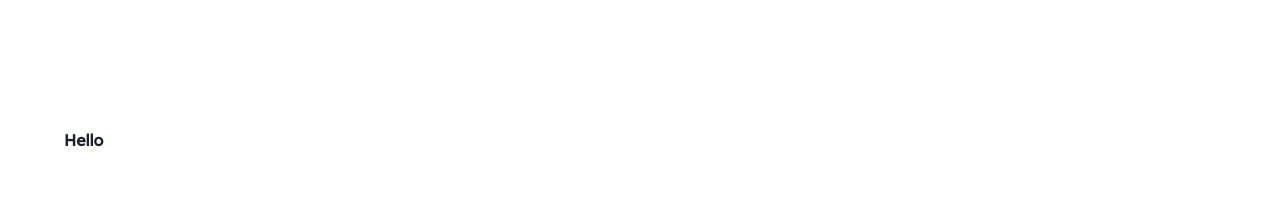
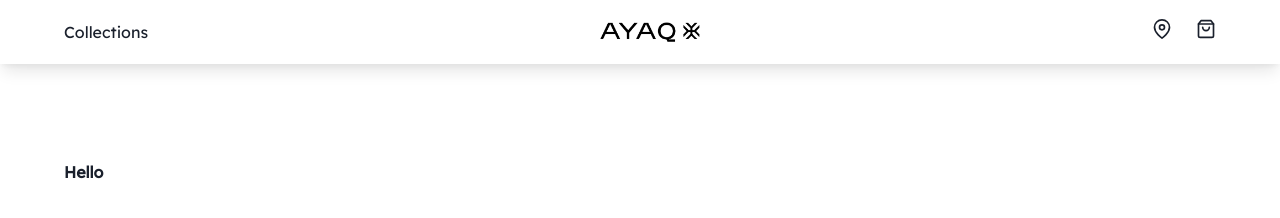
Before and after one commit to romchambe/headless-ayaq, a Gatsby site: page / in a window 1280 px wide. Built offline with nearby package versions, Linux system fonts and the light colour scheme; Gatsby itself is replaced by a stand-in of ours.

Commit message:
add sticky navbar

```diff
--- a/gatsby-browser.tsx
+++ b/gatsby-browser.tsx
@@ -2,12 +2,20 @@ import "@fontsource/readex-pro"
 import * as React from "react"
 import { ChakraProvider, Flex } from "@chakra-ui/react"
 import theme from "./src/@chakra-ui/gatsby-plugin/theme"
+import Nav from "./src/layouts/Nav"
 
 export const wrapPageElement = ({ element }) => {
   return (
     <ChakraProvider theme={theme}>
-      <Flex mt={16} px={{ base: 8, sm: 12, md: 16 }}>
-        {element}
+      <Flex direction="column">
+        <Nav />
+        <Flex
+          px={{ base: 8, sm: 12, md: 16 }}
+          mt={8}
+          mb={16}
+        >
+          {element}
+        </Flex>
       </Flex>
     </ChakraProvider>
   )
--- a/package.json
+++ b/package.json
@@ -21,6 +21,7 @@
     "@emotion/react": "^11.9.0",
     "@emotion/styled": "^11.8.1",
     "@fontsource/readex-pro": "^4.5.6",
+    "@react-icons/all-files": "^4.1.0",
     "dotenv": "^16.0.0",
     "framer-motion": "^6.3.0",
     "gatsby": "^4.12.1",
--- a/src/@chakra-ui/gatsby-plugin/theme.ts
+++ b/src/@chakra-ui/gatsby-plugin/theme.ts
@@ -12,6 +12,9 @@ const theme: DeepPartial<Theme>  = {
   fonts: {
     heading: 'Readex Pro, sans-serif',
     body: 'Readex Pro, sans-serif'
+  },
+  colors: {
+    black: "273945"
   }
 }
 
--- /dev/null
+++ b/src/layouts/Nav.tsx
@@ -0,0 +1,43 @@
+import { Icon, Flex, Link as ChakraLink } from "@chakra-ui/react";
+import { StaticImage } from "gatsby-plugin-image"
+import * as React from "react"
+import { Link } from 'gatsby';
+import { FiShoppingBag } from "@react-icons/all-files/fi/FiShoppingBag"
+import {FiMapPin} from "@react-icons/all-files/fi/FiMapPin"
+
+const Nav = () => {
+  return (
+    <Flex
+      justify="space-between"
+      align="center"
+      h={16}
+      px={{ base: 8, sm: 12, md: 16 }}
+      pos="sticky"
+      top={0}
+      bg="white"
+      shadow="lg"
+    >
+      <Link to="/products">
+        <div>
+          Collections
+        </div>
+      </Link>
+
+      <StaticImage
+        src="../images/logo.png"
+        alt="logo Ayaq"
+        height={20}
+      />
+      <Flex>
+        <ChakraLink href="https://ayaq.com/pages/stores" mr={6}>
+          <Icon as={FiMapPin} h={5} w={5} />
+        </ChakraLink>
+        <ChakraLink href="https://ayaq.com/cart">
+          <Icon as={FiShoppingBag} h={5} w={5} />
+        </ChakraLink>
+      </Flex>
+    </Flex>
+  )
+}
+
+export default Nav
```
Also changed, not shown: src/pages/products.tsx (added, +13 -0 lines), src/templates/product.tsx (+15 -5 lines), 1 other file.
